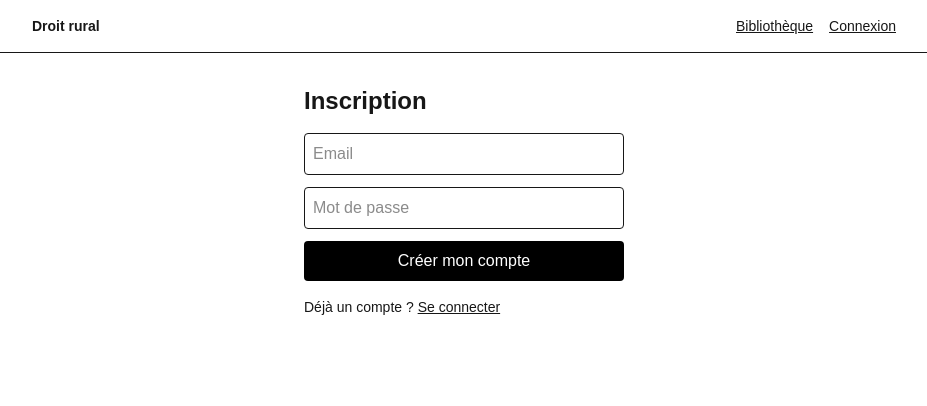
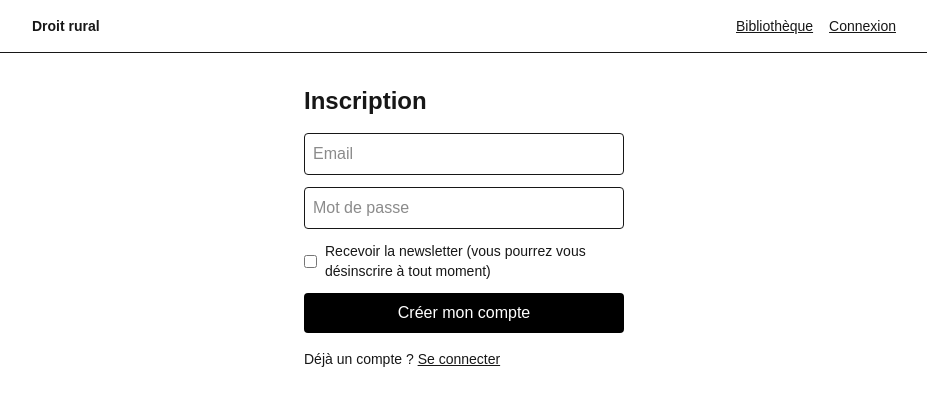
Before and after one commit to matteo-lorenzi/Elisa-Projet-P-pite, a Next.js app: page /signup in a window 1280 px wide. Shown: the top 406 px of the page, without its empty margins (176-1103 px from the left). Built offline with nearby package versions, Linux system fonts and the light colour scheme; no server answers.

Commit message:
feat(newsletter): opt-in RGPD a l'inscription

```diff
--- a/src/app/auth/actions.ts
+++ b/src/app/auth/actions.ts
@@ -6,9 +6,14 @@ import { createClient } from '@/lib/supabase/server';
 export async function signUp(formData: FormData) {
   const email = String(formData.get('email'));
   const password = String(formData.get('password'));
+  const optIn = formData.get('newsletter') === 'on';
   const supabase = await createClient();
-  const { error } = await supabase.auth.signUp({ email, password });
+  const { data, error } = await supabase.auth.signUp({ email, password });
   if (error) redirect(`/signup?error=${encodeURIComponent(error.message)}`);
+  // Session active en dev (confirmation désactivée) : on écrit l'opt-in sur sa propre ligne.
+  if (optIn && data.user) {
+    await supabase.from('profiles').update({ newsletter_opt_in: true }).eq('id', data.user.id);
+  }
   redirect('/bibliotheque');
 }
 
--- a/src/app/signup/page.tsx
+++ b/src/app/signup/page.tsx
@@ -15,6 +15,10 @@ export default async function SignupPage({
           className="border p-2 rounded" />
         <input name="password" type="password" required minLength={6}
           placeholder="Mot de passe" className="border p-2 rounded" />
+        <label className="flex items-center gap-2 text-sm">
+          <input type="checkbox" name="newsletter" value="on" />
+          Recevoir la newsletter (vous pourrez vous désinscrire à tout moment)
+        </label>
         <button className="bg-black text-white p-2 rounded">Créer mon compte</button>
       </form>
       <p className="mt-4 text-sm">
```
